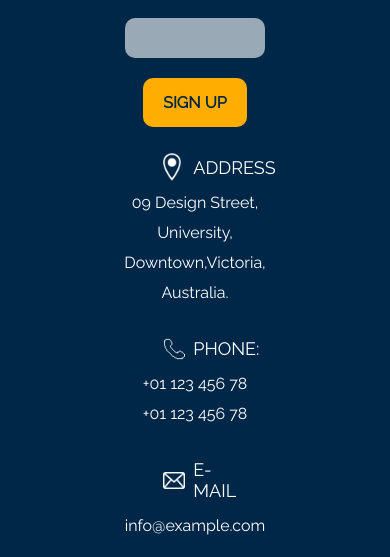
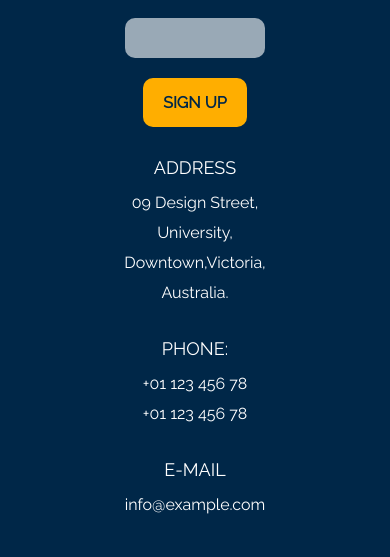
Before and after one commit to deeiksha/academy-university, a plain HTML site: page index.html in a window 390 px wide. Shown: the part 7889-8446 px from the top of the page. Drawn offline with Linux system fonts and the light colour scheme.

Commit message:
Update style.css

```diff
--- a/css/style.css
+++ b/css/style.css
@@ -871,10 +871,11 @@ footer .wrapper {
 
 footer .footer_content h1 {
   width: 42%;
-    padding: 10px 40px;
+    padding: 10px 0px;
     margin: 0 auto;
     text-align: center;
     margin-top: 20px;
+    background-image: none;
 }
 footer .footer_content .email h1 {
   margin-top: 20px;
@@ -902,6 +903,10 @@ footer .social_icons2 img {
 footer .social_icons2 {
   margin: 0 auto;
 }
+footer .footer_content .address h1, footer .footer_content .phone h1,
+footer .footer_content .email h1 {
+  background-image: none;
+}
 
 
 .navigation {
```
